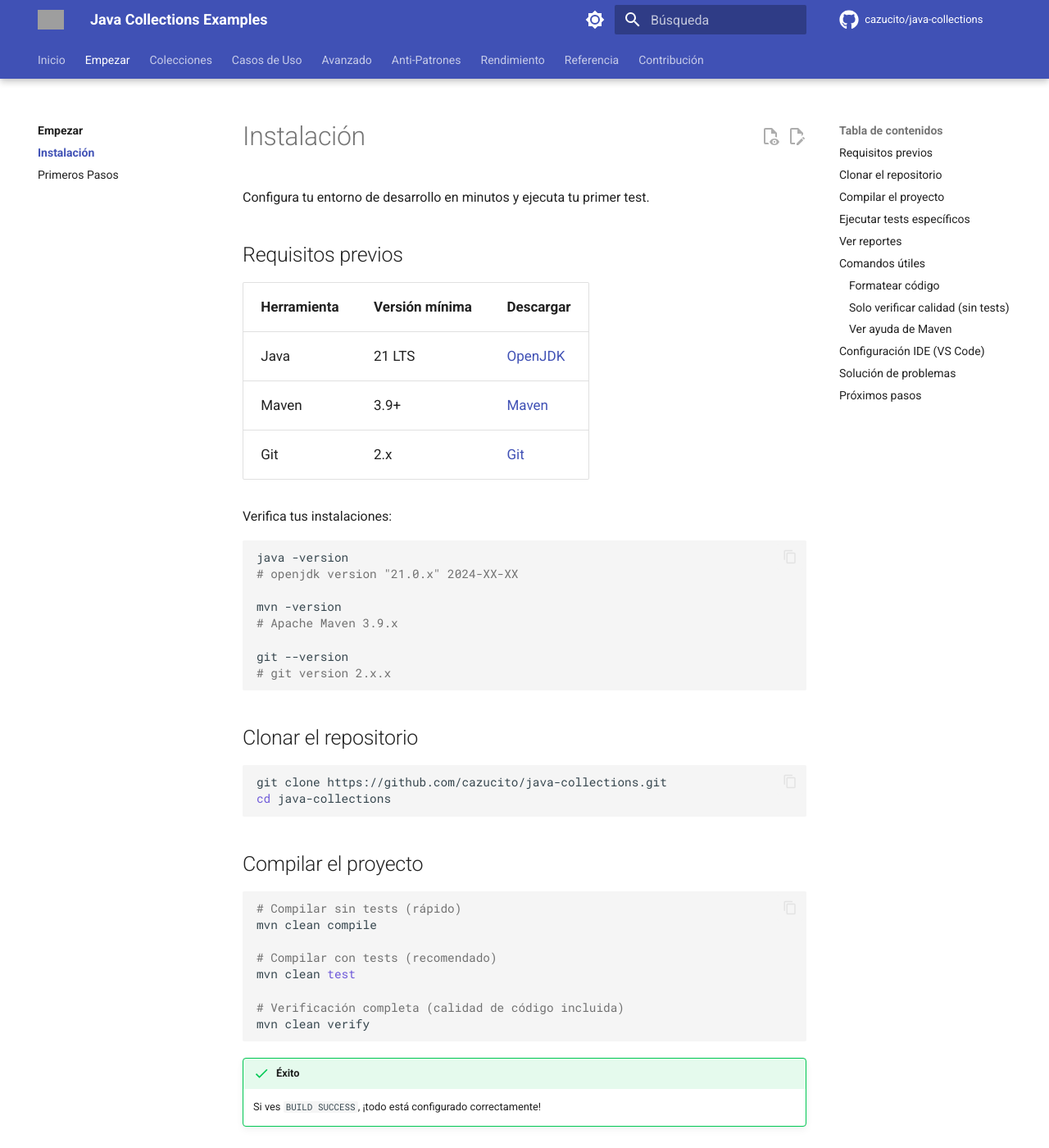
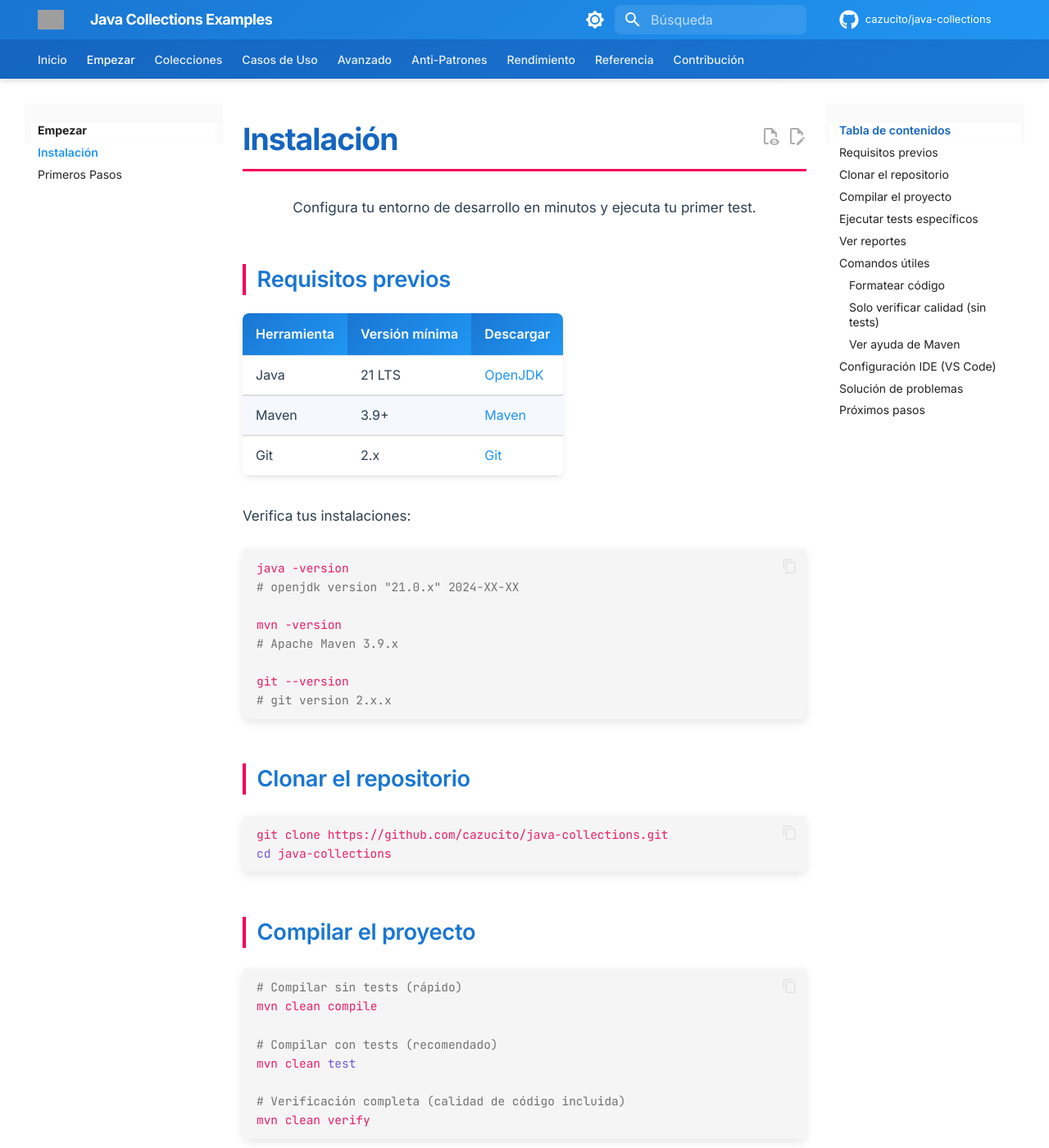
Before and after one commit to cazucito/java-collections, an MkDocs documentation site: the page built from docs/introduccion/instalacion.md, in a window 1280 px wide and 1400 px high. Shown: the whole window at 82% size. Built offline with MkDocs 1.6.1 and Material for MkDocs 9.7.7, drawn with Linux system fonts in a browser that asks for light colours; plug-ins that fetch from the network failed and are left out; comment, search, counter and statistics services are not loaded; the version menu is left out; grey boxes are pictures that could not be loaded.

Commit message:
feat: major UI/UX improvements to documentation site
- Redesign index.md with centered layout and better visual hierarchy
- Add custom CSS with modern Inter font and gradient headers
- Improve color scheme: blue primary with pink accent
- Fix CI badge to use static text (passing) instead of dynamic
- Add for-the-badge style to all badges for better visibility
- Add responsive design improvements
- Add font configuration (Inter for text, JetBrains Mono for code)
- Improve table styling with hover effects and gradients
- Add shadows and depth to cards and code blocks
- Center align statistics and navigation sections

```diff
--- a/docs/stylesheets/extra.css
+++ b/docs/stylesheets/extra.css
@@ -1,41 +1,296 @@
-/* Estilos personalizados para Java Collections Examples */
+/* ============================================
+   Java Collections Examples - Custom Styles
+   ============================================ */
 
-/* Mejorar la visualización de tablas */
-.md-typeset table:not([class]) {
-  font-size: 0.85rem;
+/* Importar fuente moderna */
+@import url('https://fonts.googleapis.com/css2?family=Inter:wght@300;400;500;600;700&display=swap');
+
+/* Variables de color personalizadas */
+:root {
+  --md-primary-fg-color: #1976d2;
+  --md-primary-fg-color--light: #63a4ff;
+  --md-primary-fg-color--dark: #004ba0;
+  --md-accent-fg-color: #ff4081;
+  --md-accent-fg-color--transparent: rgba(255, 64, 129, 0.1);
 }
 
-/* Estilo para badges */
+/* Aplicar fuente moderna */
+.md-typeset {
+  font-family: 'Inter', -apple-system, BlinkMacSystemFont, 'Segoe UI', Roboto, sans-serif;
+  font-size: 0.85rem;
+  line-height: 1.7;
+  color: #2c3e50;
+}
+
+/* ============================================
+   HEADER Y NAVEGACIÓN
+   ============================================ */
+
+/* Barra de navegación superior */
+.md-header {
+  background: linear-gradient(135deg, #1976d2 0%, #2196f3 100%);
+  box-shadow: 0 2px 8px rgba(0,0,0,0.15);
+}
+
+.md-header__title {
+  font-weight: 600;
+  letter-spacing: -0.5px;
+}
+
+/* Pestañas de navegación */
+.md-tabs {
+  background: linear-gradient(135deg, #1565c0 0%, #1976d2 100%);
+}
+
+.md-tabs__link {
+  font-weight: 500;
+  opacity: 0.9;
+  transition: all 0.2s ease;
+}
+
+.md-tabs__link:hover,
+.md-tabs__link--active {
+  opacity: 1;
+  background: rgba(255,255,255,0.1);
+  border-radius: 4px;
+}
+
+/* ============================================
+   TÍTULOS Y ENCABEZADOS
+   ============================================ */
+
+.md-typeset h1 {
+  font-size: 2.2em;
+  font-weight: 700;
+  color: #1565c0;
+  letter-spacing: -1px;
+  margin-bottom: 0.8em;
+  border-bottom: 3px solid var(--md-accent-fg-color);
+  padding-bottom: 0.3em;
+}
+
+.md-typeset h2 {
+  font-size: 1.6em;
+  font-weight: 600;
+  color: #1976d2;
+  margin-top: 2em;
+  margin-bottom: 0.8em;
+  padding-left: 0.5em;
+  border-left: 4px solid var(--md-accent-fg-color);
+}
+
+.md-typeset h3 {
+  font-size: 1.3em;
+  font-weight: 600;
+  color: #424242;
+  margin-top: 1.5em;
+}
+
+/* ============================================
+   BADGES Y ETIQUETAS
+   ============================================ */
+
+/* Contenedor de badges */
+.md-typeset p:first-of-type {
+  text-align: center;
+  margin: 1.5em 0;
+}
+
 .md-typeset img[src*="shields.io"] {
   display: inline-block;
-  margin-right: 0.5em;
+  margin: 0 0.3em;
+  transition: transform 0.2s ease;
+  filter: drop-shadow(0 2px 4px rgba(0,0,0,0.1));
 }
 
-/* Mejorar la navegación */
-.md-nav__link--active {
+.md-typeset img[src*="shields.io"]:hover {
+  transform: translateY(-2px);
+}
+
+/* ============================================
+   TABLAS
+   ============================================ */
+
+.md-typeset table:not([class]) {
+  font-size: 0.8rem;
+  border-radius: 8px;
+  overflow: hidden;
+  box-shadow: 0 2px 8px rgba(0,0,0,0.08);
+  border: none;
+}
+
+.md-typeset table:not([class]) th {
+  background: linear-gradient(135deg, #1976d2 0%, #2196f3 100%);
+  color: white;
+  font-weight: 600;
+  padding: 12px 16px;
+  border: none;
+}
+
+.md-typeset table:not([class]) td {
+  padding: 10px 16px;
+  border-bottom: 1px solid #e0e0e0;
+}
+
+.md-typeset table:not([class]) tr:nth-child(even) {
+  background-color: #f5f9ff;
+}
+
+.md-typeset table:not([class]) tr:hover {
+  background-color: #e3f2fd;
+}
+
+/* ============================================
+   BLOQUES DE CÓDIGO
+   ============================================ */
+
+.md-typeset pre {
+  border-radius: 8px;
+  box-shadow: 0 4px 12px rgba(0,0,0,0.1);
+  margin: 1.5em 0;
+}
+
+.md-typeset pre > code {
+  font-size: 0.85em;
+  line-height: 1.6;
+}
+
+.md-typeset code {
+  background-color: #f5f5f5;
+  color: #e91e63;
+  padding: 2px 6px;
+  border-radius: 4px;
+  font-size: 0.9em;
+}
+
+/* ============================================
+   BLOQUES DE CITA Y ADMONITIONS
+   ============================================ */
+
+.md-typeset blockquote {
+  border-left: 4px solid var(--md-accent-fg-color);
+  background: linear-gradient(90deg, rgba(255,64,129,0.05) 0%, transparent 100%);
+  padding: 1em 1.5em;
+  margin: 1.5em 0;
+  border-radius: 0 8px 8px 0;
+  font-style: italic;
+}
+
+.md-typeset .admonition {
+  border-radius: 8px;
+  box-shadow: 0 2px 8px rgba(0,0,0,0.08);
+  margin: 1.5em 0;
+}
+
+.md-typeset .admonition-title {
   font-weight: 600;
 }
 
-/* Estilo para bloques de código */
-.md-typeset pre > code {
-  font-size: 0.9em;
+/* ============================================
+   LISTAS
+   ============================================ */
+
+.md-typeset ul li,
+.md-typeset ol li {
+  margin-bottom: 0.5em;
+  position: relative;
 }
 
-/* Mejorar la legibilidad */
-.md-typeset {
-  font-size: 0.8rem;
-  line-height: 1.6;
+.md-typeset ul li::marker {
+  color: var(--md-accent-fg-color);
 }
 
-/* Espaciado en listas */
-.md-typeset ul li,
-.md-typeset ol li {
-  margin-bottom: 0.25em;
+/* ============================================
+   ENLACES
+   ============================================ */
+
+.md-typeset a {
+  color: var(--md-primary-fg-color);
+  text-decoration: none;
+  border-bottom: 1px solid transparent;
+  transition: all 0.2s ease;
 }
 
-/* Estilo para blockquotes */
-.md-typeset blockquote {
-  border-left: 4px solid var(--md-primary-fg-color);
-  padding-left: 1em;
-  color: var(--md-default-fg-color--light);
+.md-typeset a:hover {
+  color: var(--md-accent-fg-color);
+  border-bottom-color: var(--md-accent-fg-color);
 }
+
+/* ============================================
+   BARRA LATERAL
+   ============================================ */
+
+.md-sidebar {
+  background: #fafafa;
+}
+
+.md-nav__title {
+  font-weight: 600;
+  color: #1565c0;
+}
+
+.md-nav__link--active {
+  font-weight: 600;
+  color: var(--md-accent-fg-color);
+}
+
+/* ============================================
+   FOOTER
+   ============================================ */
+
+.md-footer {
+  background: linear-gradient(135deg, #1565c0 0%, #1976d2 100%);
+}
+
+.md-footer-meta {
+  background: rgba(0,0,0,0.2);
+}
+
+/* ============================================
+   BÚSQUEDA
+   ============================================ */
+
+.md-search__form {
+  border-radius: 8px;
+  background: rgba(255,255,255,0.1);
+}
+
+.md-search__form:hover {
+  background: rgba(255,255,255,0.15);
+}
+
+/* ============================================
+   BOTONES Y ACCIONES
+   ============================================ */
+
+.md-typeset .md-button {
+  border-radius: 6px;
+  padding: 0.6em 1.2em;
+  font-weight: 500;
+  transition: all 0.2s ease;
+  box-shadow: 0 2px 4px rgba(0,0,0,0.1);
+}
+
+.md-typeset .md-button:hover {
+  transform: translateY(-1px);
+  box-shadow: 0 4px 8px rgba(0,0,0,0.15);
+}
+
+/* ============================================
+   RESPONSIVE
+   ============================================ */
+
+@media screen and (max-width: 768px) {
+  .md-typeset h1 {
+    font-size: 1.8em;
+  }
+
+  .md-typeset h2 {
+    font-size: 1.4em;
+  }
+
+  .md-typeset img[src*="shields.io"] {
+    display: block;
+    margin: 0.3em auto;
+  }
+}
--- a/mkdocs.yml
+++ b/mkdocs.yml
@@ -16,23 +16,26 @@ theme:
   favicon: material/library
   icon:
     repo: fontawesome/brands/github
+  font:
+    text: Inter
+    code: JetBrains Mono
   palette:
     # Palette toggle for light mode
     - media: "(prefers-color-scheme: light)"
       scheme: default
-      primary: indigo
-      accent: indigo
+      primary: blue
+      accent: pink
       toggle:
         icon: material/brightness-7
-        name: Switch to dark mode
+        name: Cambiar a modo oscuro
     # Palette toggle for dark mode
     - media: "(prefers-color-scheme: dark)"
       scheme: slate
-      primary: indigo
-      accent: indigo
+      primary: blue
+      accent: pink
       toggle:
         icon: material/brightness-4
-        name: Switch to light mode
+        name: Cambiar a modo claro
   features:
     - navigation.tabs
     - navigation.tabs.sticky
@@ -56,8 +59,15 @@ plugins:
       lang:
         - es
         - en
+      separator: '[\s\-,:!=\[\]()"/]+|(?!\b)(?=[A-Z][a-z])|\.(?!\d)|&[lg]t;'
   - minify:
       minify_html: true
+  - privacy:
+      assets: true
+      assets_exclude:
+        - cdn.jsdelivr.net
+        - fonts.googleapis.com
+        - fonts.gstatic.com
 
 markdown_extensions:
   - pymdownx.highlight:
```
Also changed, not shown: docs/index.md (+72 -44 lines).
